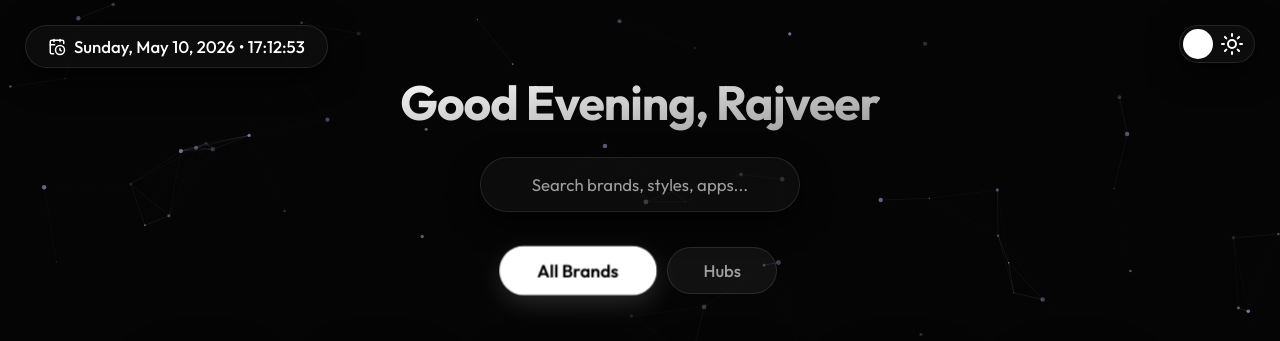
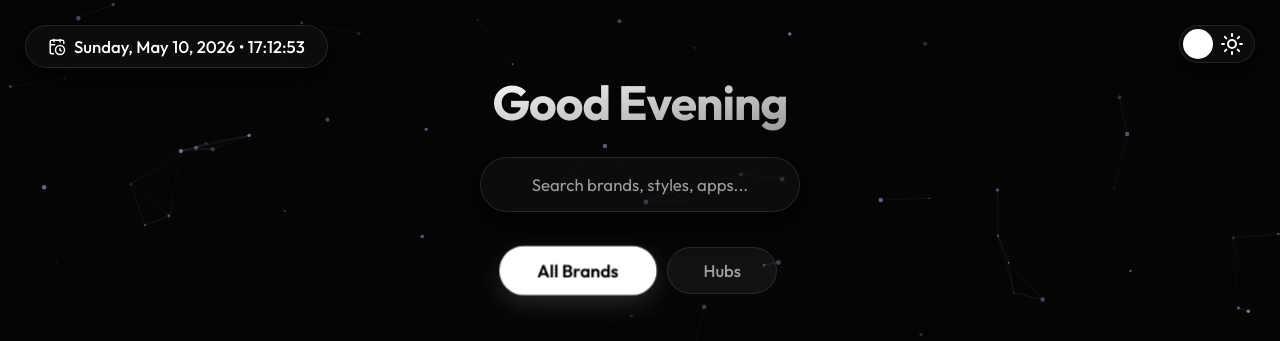
Before and after one commit to TANAYGEEZ/Fashion, a plain HTML site: page index.html in a window 1280 px wide. Shown: the top 341 px of the page. Drawn offline with nearby package versions, Linux system fonts and the light colour scheme.

Commit message:
Update index.html

```diff
--- a/index.html
+++ b/index.html
@@ -1083,7 +1083,7 @@
             else if (hour >= 17) timeGreeting = "Good Evening";
 
             const greetingEl = document.getElementById('greetingDisplay');
-            if (greetingEl) greetingEl.textContent = `${timeGreeting}, Rajveer`;
+            if (greetingEl) greetingEl.textContent = `${timeGreeting}`;
         };
         setInterval(updateGreeting, 60000);
         updateGreeting();
```
